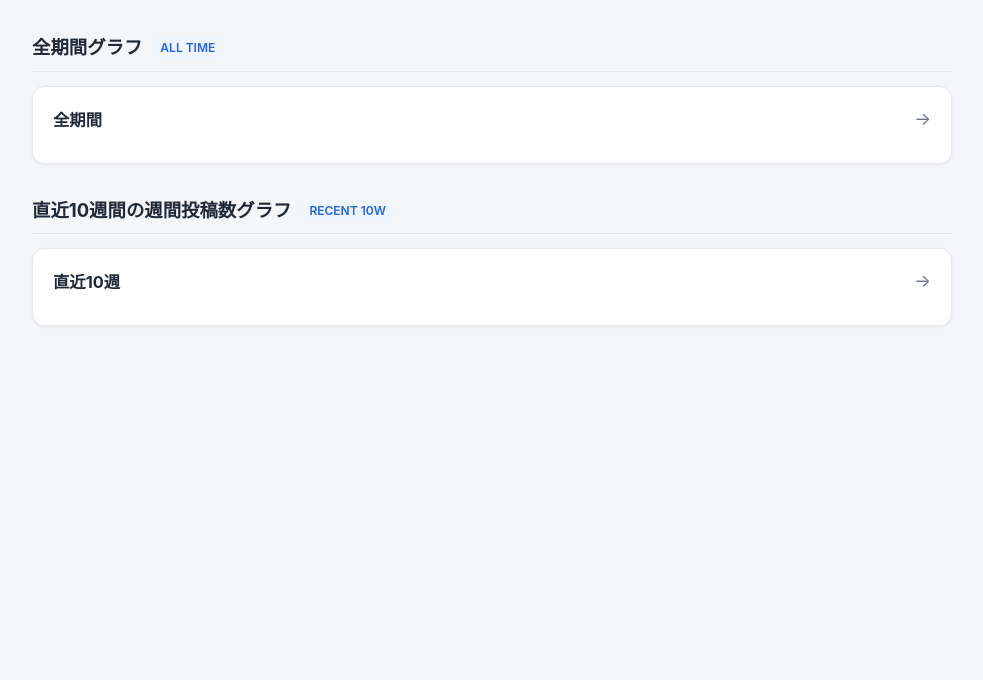
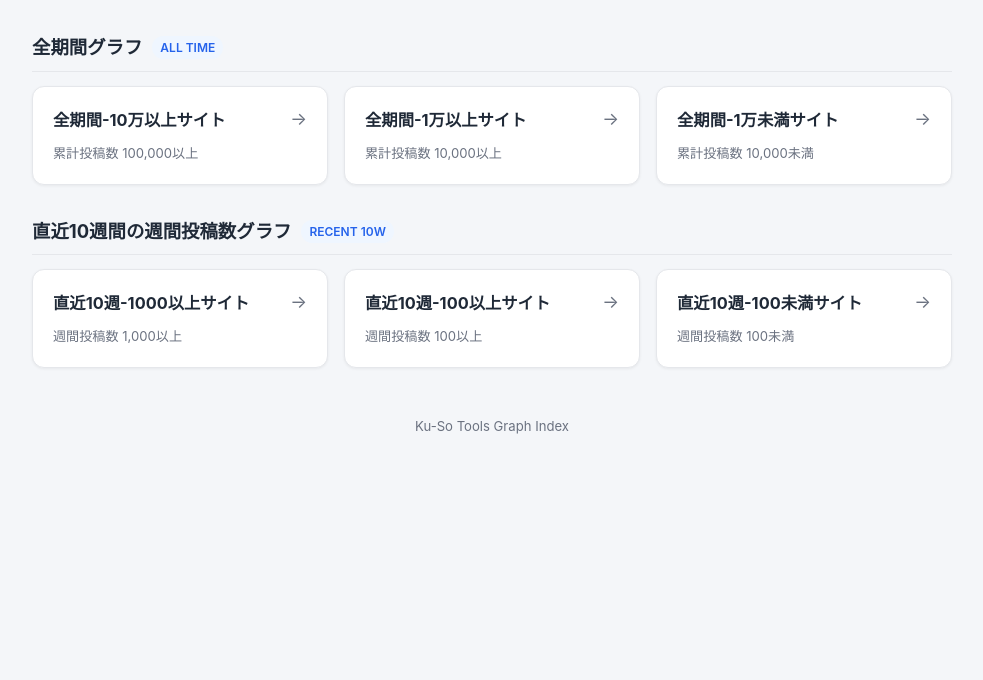
Before and after one commit to shimousaminato/ku-so-tools, a plain HTML site: page graph/index.html in a window 1280 px wide. Shown: the part 120-800 px from the top of the page, without its empty margins (148-1131 px from the left). Drawn offline with Linux system fonts and the light colour scheme.

Commit message:
Update index.html

```diff
--- a/graph/index.html
+++ b/graph/index.html
@@ -1,9 +1,7 @@
-<!DOCTYPE html>
-<html lang="ja">
-<head>
+<html lang="ja"><head>
   <meta charset="UTF-8">
   <meta name="viewport" content="width=device-width, initial-scale=1.0">
-  <title>作品投稿数グラフ</title>
+  <title>作品投稿数グラフ | Ku-So Tools</title>
   <style>
     :root {
       --bg-color: #f4f6f9;
@@ -162,11 +160,24 @@
       }
     }
   </style>
-</head>
+<style id="country-flag-fixer-ext-head">@font-face {
+        font-family: "Twemoji Country Flags";
+        font-style: normal;
+        font-weight: 100 900;
+        src: url("chrome-extension://jhcpefjbhmbkgjgipkhndplfbhdecijh/fonts/TwemojiCountryFlags.woff2") format("woff2");
+        unicode-range: U+1F1E6-1F1FF,U+1F3F4,U+E0062-E0063,U+E0065,U+E0067,U+E006C,U+E006E,U+E0073-E0074,U+E0077,U+E007F;
+      }
+@font-face {
+        font-family: "Twemoji Country Flags";
+        font-style: italic;
+        font-weight: 100 900;
+        src: url("chrome-extension://jhcpefjbhmbkgjgipkhndplfbhdecijh/fonts/TwemojiCountryFlags.woff2") format("woff2");
+        unicode-range: U+1F1E6-1F1FF,U+1F3F4,U+E0062-E0063,U+E0065,U+E0067,U+E006C,U+E006E,U+E0073-E0074,U+E0077,U+E007F;
+      }</style></head>
 <body>
   <div class="container">
     <header>
-      <h1>作品数グラフ</h1>
+      <h1>Ku-So Tools Graph Dashboard</h1>
       <p>作品投稿数グラフ一覧（全期間・直近10週間）</p>
     </header>
 
@@ -179,9 +190,26 @@
         <div class="card-grid">
           <a class="card" href="https://shimousaminato.github.io/ku-so-tools/graph/allmajor.html">
             <div class="card-top">
-              <span class="card-title">全期間</span>
+              <span class="card-title">全期間-10万以上サイト</span>
               <span class="card-arrow">→</span>
             </div>
+            <div class="card-meta">累計投稿数 100,000以上</div>
+          </a>
+
+          <a class="card" href="https://shimousaminato.github.io/ku-so-tools/graph/allmidium.html">
+            <div class="card-top">
+              <span class="card-title">全期間-1万以上サイト</span>
+              <span class="card-arrow">→</span>
+            </div>
+            <div class="card-meta">累計投稿数 10,000以上</div>
+          </a>
+
+          <a class="card" href="https://shimousaminato.github.io/ku-so-tools/graph/allminor.html">
+            <div class="card-top">
+              <span class="card-title">全期間-1万未満サイト</span>
+              <span class="card-arrow">→</span>
+            </div>
+            <div class="card-meta">累計投稿数 10,000未満</div>
           </a>
         </div>
       </section>
@@ -194,13 +222,35 @@
         <div class="card-grid">
           <a class="card" href="https://shimousaminato.github.io/ku-so-tools/graph/recent10wmajor.html">
             <div class="card-top">
-              <span class="card-title">直近10週</span>
+              <span class="card-title">直近10週-1000以上サイト</span>
               <span class="card-arrow">→</span>
             </div>
+            <div class="card-meta">週間投稿数 1,000以上</div>
+          </a>
+
+          <a class="card" href="https://shimousaminato.github.io/ku-so-tools/graph/recent10wmidium.html">
+            <div class="card-top">
+              <span class="card-title">直近10週-100以上サイト</span>
+              <span class="card-arrow">→</span>
+            </div>
+            <div class="card-meta">週間投稿数 100以上</div>
+          </a>
+
+          <a class="card" href="https://shimousaminato.github.io/ku-so-tools/graph/recent10wminor.html">
+            <div class="card-top">
+              <span class="card-title">直近10週-100未満サイト</span>
+              <span class="card-arrow">→</span>
+            </div>
+            <div class="card-meta">週間投稿数 100未満</div>
           </a>
         </div>
       </section>
     </main>
+
+    <footer>
+      Ku-So Tools Graph Index
+    </footer>
   </div>
-</body>
-</html>
+
+
+</body></html>
```
